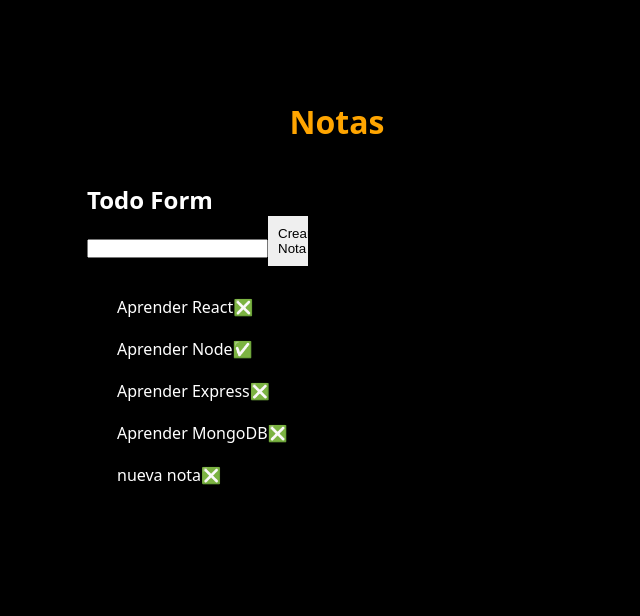
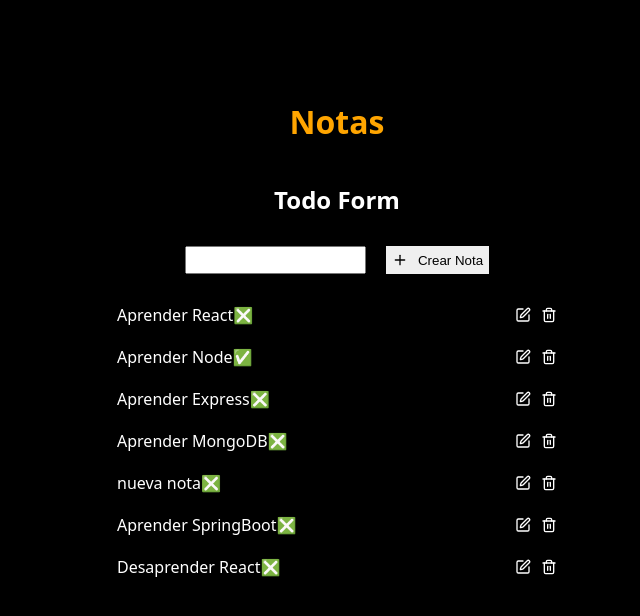
Before and after one commit to Isaac-9026/React-tareas, a React (Vite) app in the folder LISTA_DE_TAREAS/: page / in a window 1280 px wide. Shown: the top 616 px of the page, without its empty margins (303-943 px from the left). Built offline with nearby package versions, Linux system fonts and the light colour scheme; data requests are answered from the project's data file.

Commit message:
feat(ui): Agregando librerías de iconos Lucide.

```diff
--- a/LISTA_DE_TAREAS/db.json
+++ b/LISTA_DE_TAREAS/db.json
@@ -24,6 +24,16 @@
       "text": "nueva nota",
       "completed": false,
       "id": "EIICL_B6-W8"
+    },
+    {
+      "text": "Aprender SpringBoot",
+      "completed": false,
+      "id": "hY28SKF-Xw8"
+    },
+    {
+      "text": "Desaprender React",
+      "completed": false,
+      "id": "-WA192Cq9ec"
     }
   ],
   "$schema": "./node_modules/json-server/schema.json"
--- a/LISTA_DE_TAREAS/package.json
+++ b/LISTA_DE_TAREAS/package.json
@@ -11,6 +11,7 @@
   },
   "dependencies": {
     "json-server": "^1.0.0-beta.15",
+    "lucide-react": "^1.25.0",
     "react": "^19.2.7",
     "react-dom": "^19.2.7"
   },
--- a/LISTA_DE_TAREAS/src/components/TodoApp.jsx
+++ b/LISTA_DE_TAREAS/src/components/TodoApp.jsx
@@ -1,6 +1,8 @@
 import styles from "./TodoApp.module.css";
 import { useState, useEffect } from "react";
-import TodoForm from "./TodoForm";
+import TodoForm from "./TodoForm/TodoForm";
+import {SquarePen} from "lucide-react"
+import { Trash2 } from "lucide-react";
 
 function TodoApp() {
   const [notas, setNotas] = useState([]);
@@ -38,7 +40,13 @@
       <ul className={styles.notelist}>
         {notas.map((nota) => (
           <li className={styles.noteItem} key={nota.id}>
-            {nota.text}{nota.completed ? "✅" : "❎"}
+            <span>
+                {nota.text}{nota.completed ? "✅" : "❎"}
+            </span>
+            <div className={styles.iconsContainer}>
+                <SquarePen size={16} />
+                <Trash2 size={16} />
+            </div>
           </li>
         ))}
       </ul>
--- a/LISTA_DE_TAREAS/src/components/TodoApp.module.css
+++ b/LISTA_DE_TAREAS/src/components/TodoApp.module.css
@@ -14,5 +14,16 @@
 .noteItem {
     display: flex;
     align-items: center;
+    justify-content: space-between;
     padding: 10px;
 }
+
+.iconsContainer{
+    display: flex;
+    align-items: center;
+    gap: 10px;
+
+    svg {
+        cursor: pointer;
+    }
+}
--- a/LISTA_DE_TAREAS/src/components/TodoForm.jsx
+++ b/LISTA_DE_TAREAS/src/components/TodoForm/TodoForm.jsx
@@ -1,4 +1,6 @@
+import styles from "./TodoForm.module.css"
 import { useState } from "react";
+import { Plus } from "lucide-react";
 
 const TodoForm = ({onAgregarNota}) => {
   const [textNote, setTextNote] = useState("");
@@ -40,11 +42,13 @@
   } */
 
   return (
-    <div>
+    <div className={styles.formContainer}>
       <h2>Todo Form</h2>
       <form onSubmit={handleSubmit}>
         <input type="text" id="nota" name="nota" value={textNote} onChange={(event) => setTextNote(event.target.value)}/>
-        <button type="submit">Crear Nota</button>
+        <button type="submit">
+          <Plus size={16} />
+          Crear Nota</button>
       </form>
     </div>
   );
--- /dev/null
+++ b/LISTA_DE_TAREAS/src/components/TodoForm/TodoForm.module.css
@@ -0,0 +1,21 @@
+.formContainer{
+    text-align: center;
+
+    h2 {
+        margin-bottom: 30px;
+    }
+
+    form {
+        display: flex;
+        gap: 20px;
+        width: max-content;
+        margin: 0 auto;
+
+
+        button {
+            display: flex;
+            align-items: center;
+            gap: 10px;
+        }
+    }
+}
--- a/LISTA_DE_TAREAS/src/index.css
+++ b/LISTA_DE_TAREAS/src/index.css
@@ -14,9 +14,7 @@
 
 button {
   border: 0;
-  padding: 10px;
-  width: 40px;
-  margin-right: 10px;
+  padding: 6px;
   cursor: pointer;
 }
 
```
Also changed, not shown: 1 other file (tests, documents, lock files or other folders).
